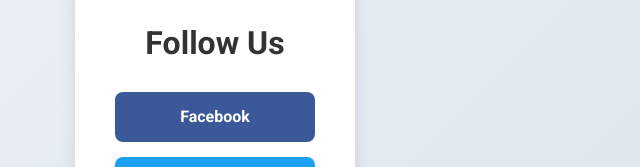
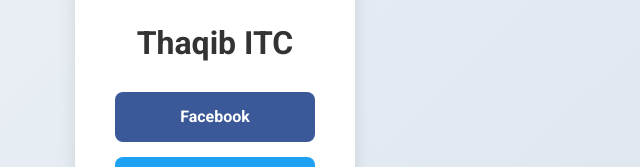
Before and after one commit to moneabr/urls, a plain HTML site: page index.html in a window 1280 px wide. Shown: the part 278-445 px from the top of the page, 425-1065 px from the left. Drawn offline with Linux system fonts and the light colour scheme.

Commit message:
Update index.html
The name chagne to thaqib itc

```diff
--- a/index.html
+++ b/index.html
@@ -67,7 +67,7 @@
 <body>
   <div class="container">
     <img src="logo.png" alt="Logo" class="logo" />
-    <h1>Follow Us</h1>
+    <h1>Thaqib ITC</h1>
     <div class="social-buttons">
       <a href="https://facebook.com" class="facebook" target="_blank">Facebook</a>
       <a href="https://twitter.com" class="twitter" target="_blank">Twitter</a>
```
